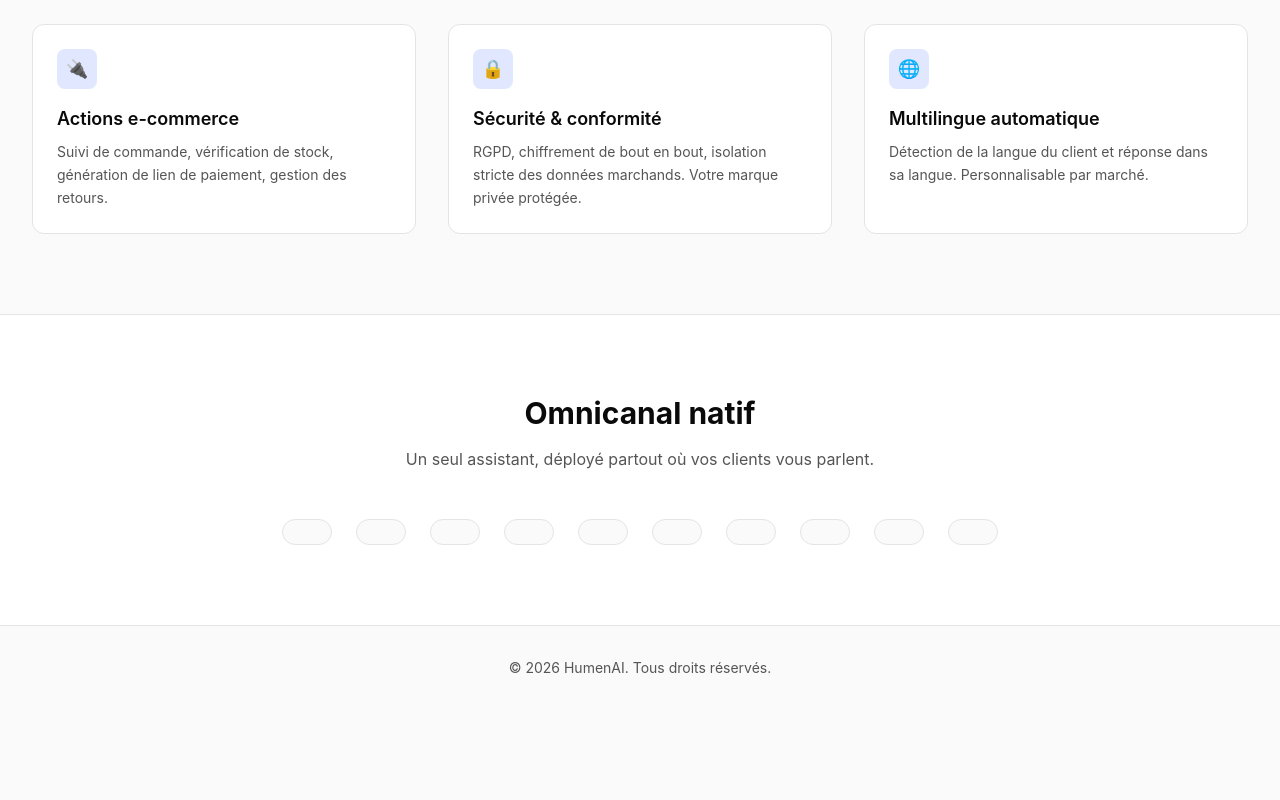
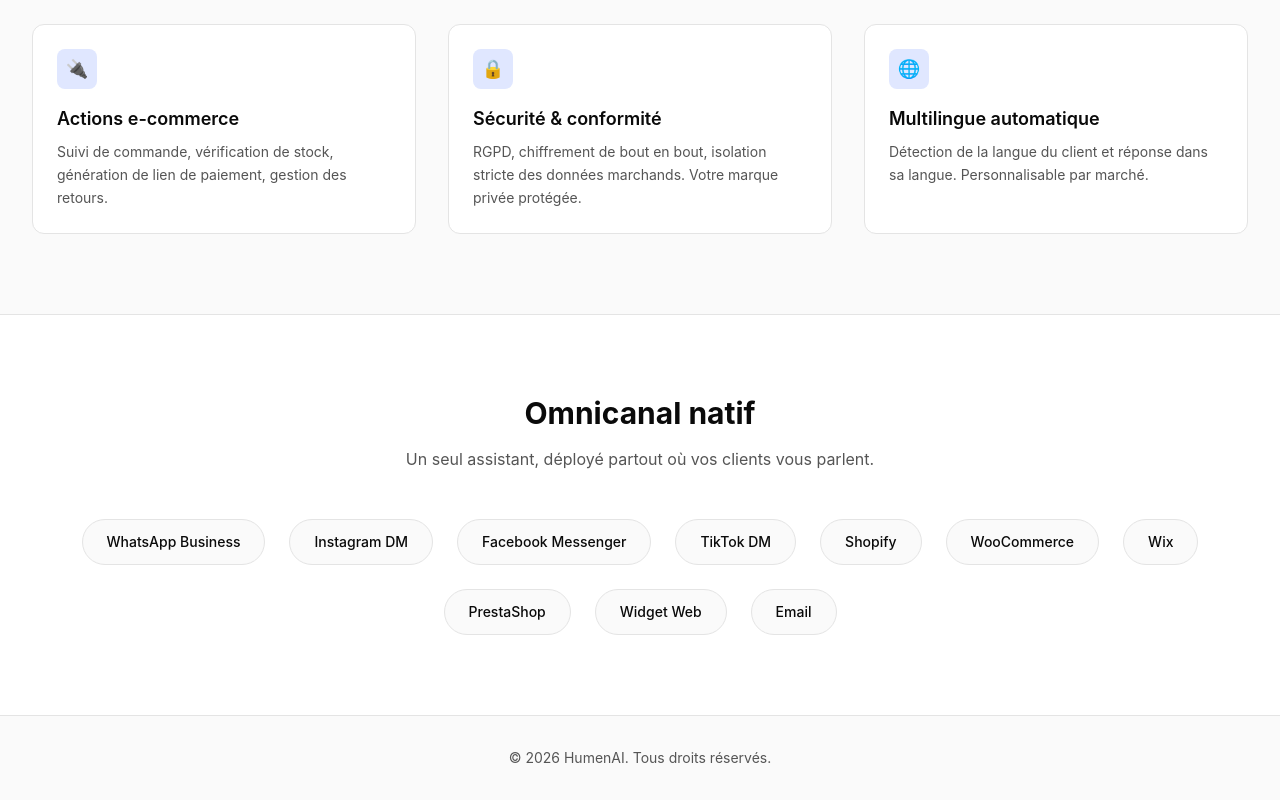
Before and after one commit to imadilyes97-ctrl/HumenAI, a Next.js app: page / in a window 1280 px wide. Shown: the part 948-1748 px from the top of the page. Before the commit the page ends 1658 px from the top, so only its background shows below. Built offline with nearby package versions, Linux system fonts and the light colour scheme.

Commit message:
fix: channels map type error (string[] not object)

```diff
--- a/src/app/page.tsx
+++ b/src/app/page.tsx
@@ -81,12 +81,12 @@ export default function HomePage() {
               Un seul assistant, déployé partout où vos clients vous parlent.
             </p>
             <div className="flex flex-wrap justify-center gap-6">
-              {channels.map((c) => (
+              {channels.map((name) => (
                 <div
-                  key={c.name}
+                  key={name}
                   className="px-6 py-3 rounded-full border border-border bg-surface text-sm font-medium"
                 >
-                  {c.name}
+                  {name}
                 </div>
               ))}
             </div>
```
